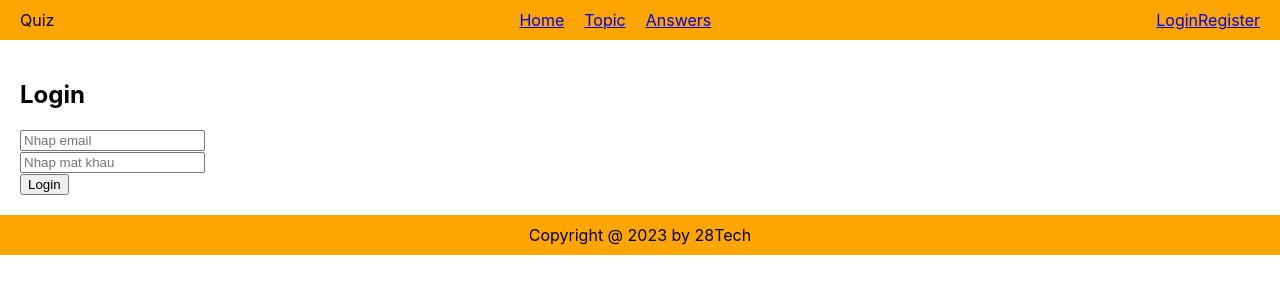
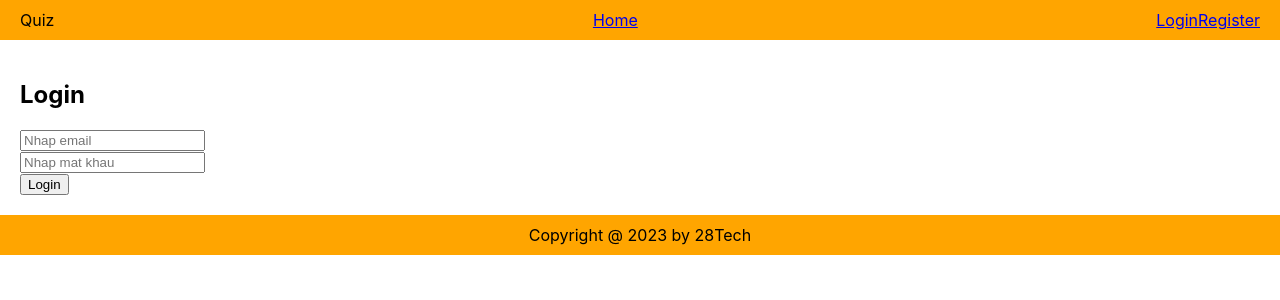
Before and after one commit to PhamDacQuan294/project-mini-05-fe-fe, a JavaScript app: page /login in a window 1280 px wide. Shown: the top 300 px of the page. Built offline with nearby package versions, Linux system fonts and the light colour scheme.

Commit message:
Nếu có token rồi thì ẩn login và register...

```diff
--- a/src/layout/LayoutDefault/index.js
+++ b/src/layout/LayoutDefault/index.js
@@ -1,7 +1,10 @@
 import { NavLink, Outlet } from "react-router-dom";
 import "./LayoutDefault.scss";
+import { getCookie } from "../../helpers/cookie";
 
 function LayoutDefault() {
+  const token = getCookie("token");
+
   return (
     <>
       <div className="layout-default">
@@ -12,17 +15,25 @@ function LayoutDefault() {
               <li>
                 <NavLink to="/" >Home</NavLink>
               </li>
+              {token && (
+                <>
                   <li>
                     <NavLink to="/topic" >Topic</NavLink>
                   </li>
                   <li>
                     <NavLink to="/answer" >Answers</NavLink>
                   </li>
+                </>
+              )}
             </ul>
           </div>
           <div className="layout-default__account">
+            {token ? (<>
+              <NavLink to="/logout">Logout</NavLink>
+            </>) : (<>
               <NavLink to="/login">Login</NavLink>
               <NavLink to="/register">Register</NavLink>
+            </>)}
           </div>
         </header>
         <main className="layout-default__main">
--- a/src/pages/Login/index.js
+++ b/src/pages/Login/index.js
@@ -18,7 +18,7 @@ function Login() {
     const response = await login(options);
 
     if (response.code === 200) {
-      setCookie("token", response.token);
+      setCookie("token", response.token, 1);
       navigate("/");
     } else {
       alert("Sai tai khoan hoac mat khau!")
```
Lines whose indentation alone changed are shown as unchanged.
